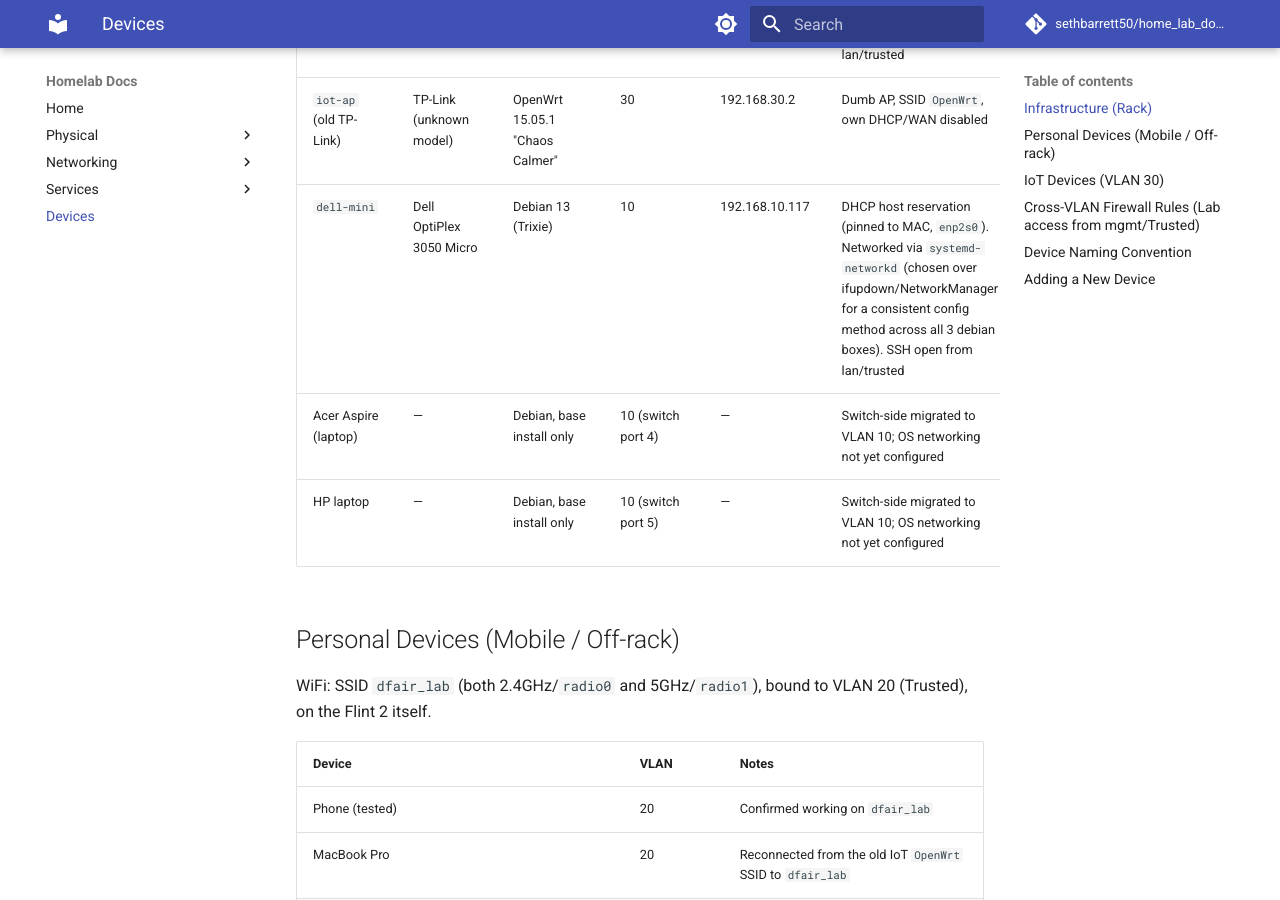
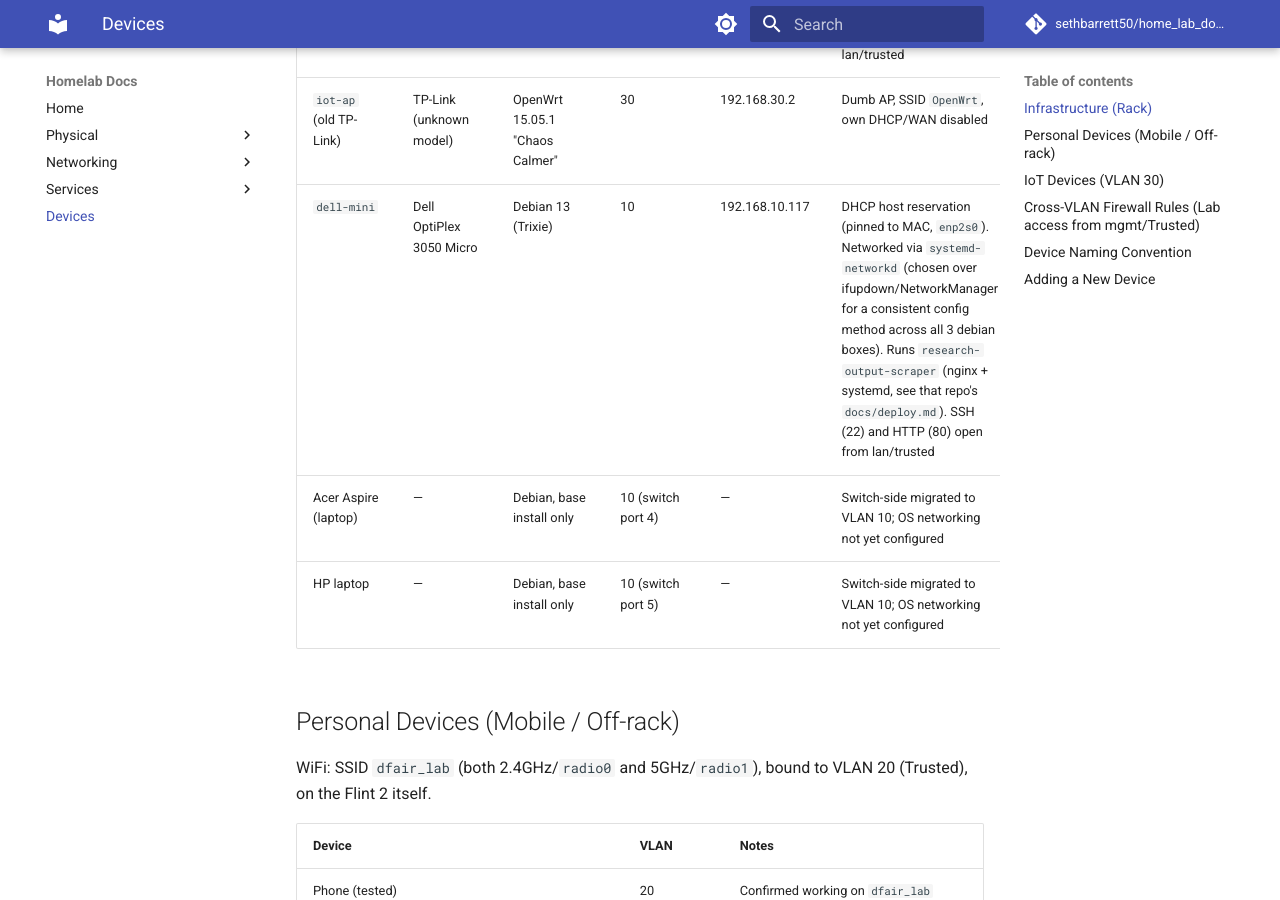
Before and after one commit to sethbarrett50/home_lab_docs, an MkDocs documentation site: the page built from docs/devices/README.md, in a window 1280 px wide and 900 px high, scrolled down 1055 px. Built offline with MkDocs 1.6.1 and Material for MkDocs 9.7.7, drawn with Linux system fonts in a browser that asks for light colours; comment, search, counter and statistics services are not loaded.

Commit message:
docs: open port 80 to dell-mini for research-output-scraper
dell-mini now runs research-output-scraper behind nginx (port 80),
deployed per that repo's docs/deploy.md. The lan/trusted -> lab
cross-VLAN allow-list only had SSH (22) for dell-mini, so curling it
from trusted failed at the router -- this documents the missing rule
so it gets added on the Flint 2 to match.

```diff
--- a/docs/devices/README.md
+++ b/docs/devices/README.md
@@ -16,7 +16,7 @@
 | `gha-general-01` (VM 101) | — | Debian Trixie | 10 | 192.168.10.189 | DHCP host reservation (pinned to MAC). Runs 3x GHA runner containers (`dfair`/`pl`/`kc`), Buildkit, Grafana Alloy, cAdvisor `:8080`, node-exporter. SSH open from lan/trusted |
 | `monitor-01` (VM 102) | — | — | 10 | 192.168.10.158 | Grafana `:3000` (dashboards lost, rebuild tracked in [issues #3-8](https://github.com/sethbarrett50/home_lab_docs/issues)), Prometheus `:9090` (not `:3001` — that's Uptime Kuma), Loki `:3100`, Alloy `:12345`, cAdvisor `:8080`, node-exporter. DHCP (not pinned). SSH open from lan/trusted |
 | `iot-ap` (old TP-Link) | TP-Link (unknown model) | OpenWrt 15.05.1 "Chaos Calmer" | 30 | 192.168.30.2 | Dumb AP, SSID `OpenWrt`, own DHCP/WAN disabled |
-| `dell-mini` | Dell OptiPlex 3050 Micro | Debian 13 (Trixie) | 10 | 192.168.10.117 | DHCP host reservation (pinned to MAC, `enp2s0`). Networked via `systemd-networkd` (chosen over ifupdown/NetworkManager for a consistent config method across all 3 debian boxes). SSH open from lan/trusted |
+| `dell-mini` | Dell OptiPlex 3050 Micro | Debian 13 (Trixie) | 10 | 192.168.10.117 | DHCP host reservation (pinned to MAC, `enp2s0`). Networked via `systemd-networkd` (chosen over ifupdown/NetworkManager for a consistent config method across all 3 debian boxes). Runs `research-output-scraper` (nginx + systemd, see that repo's `docs/deploy.md`). SSH (22) and HTTP (80) open from lan/trusted |
 | Acer Aspire (laptop) | — | Debian, base install only | 10 (switch port 4) | — | Switch-side migrated to VLAN 10; OS networking not yet configured |
 | HP laptop | — | Debian, base install only | 10 (switch port 5) | — | Switch-side migrated to VLAN 10; OS networking not yet configured |
 
@@ -70,7 +70,7 @@
 | proxmox (192.168.10.10) | 8006, 22 | lan, trusted |
 | monitor-01 (192.168.10.158) | 3000, 3001, 22 | lan, trusted |
 | gha-general-01 (192.168.10.189) | 22 | lan, trusted |
-| dell-mini (192.168.10.117) | 22 | lan, trusted |
+| dell-mini (192.168.10.117) | 22, 80 | lan, trusted |
 
 ## Device Naming Convention
 
```
